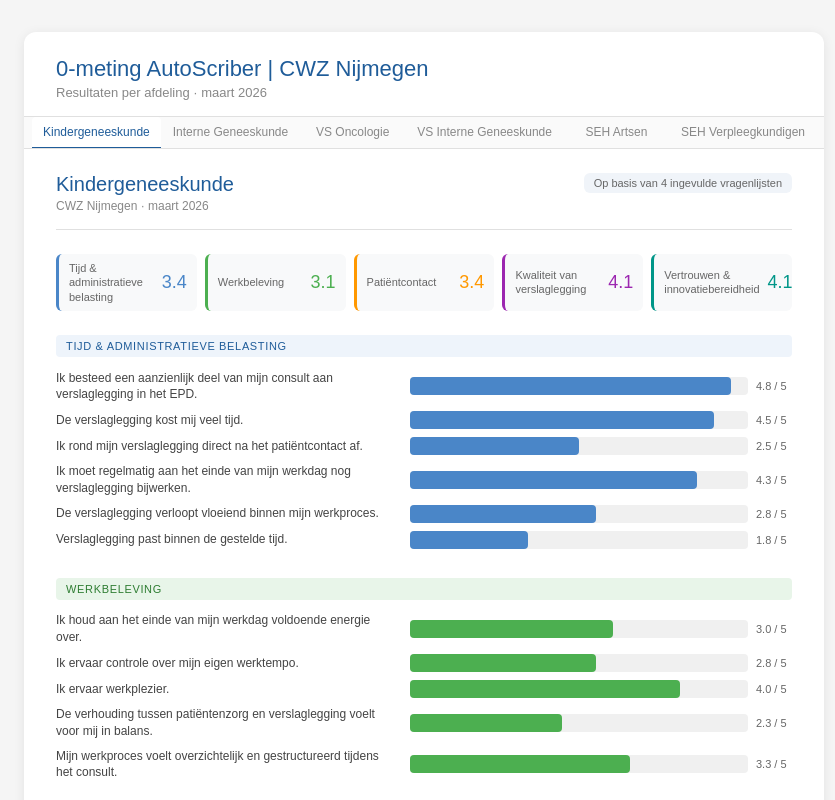
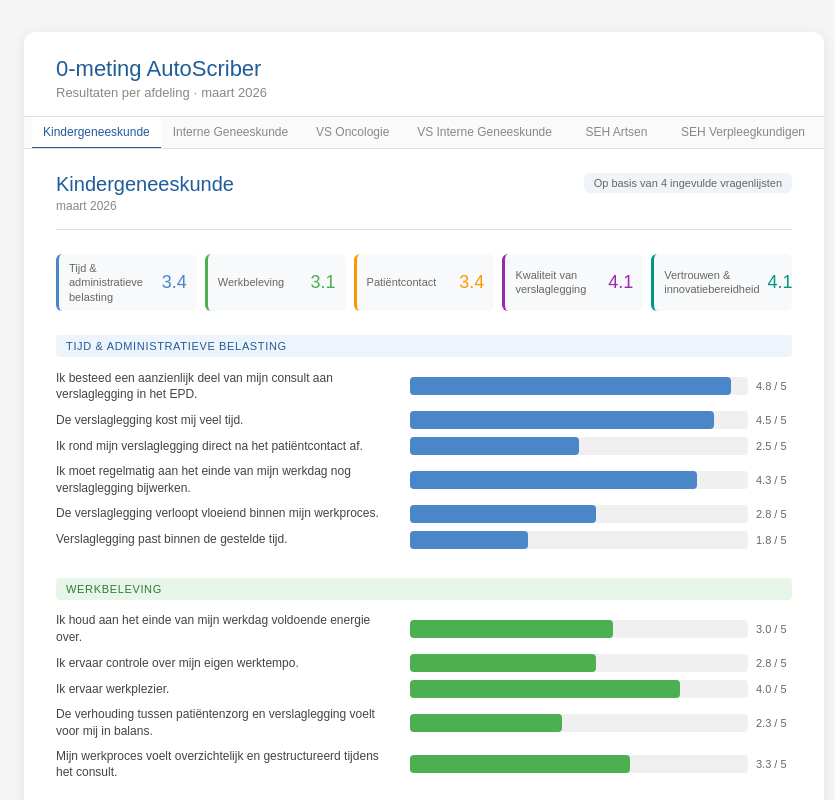
Before and after one commit to pieternijhuis/Uitslagen-0-meting-AutoScriber, a plain HTML site: page index.html in a window 1280 px wide. Shown: the top 800 px of the page, without its empty margins (216-1051 px from the left). Drawn offline with Linux system fonts and the light colour scheme.

Commit message:
Update index.html

```diff
--- a/index.html
+++ b/index.html
@@ -3,7 +3,7 @@
 <head>
   <meta charset="UTF-8">
   <meta name="viewport" content="width=device-width, initial-scale=1.0">
-  <title>0-meting AutoScriber – CWZ Nijmegen</title>
+  <title>0-meting AutoScriber</title>
   <style>
     * { box-sizing: border-box; margin: 0; padding: 0; }
     body { font-family: Arial, sans-serif; background: #f5f5f5; color: #1a1a1a; padding: 2rem; }
@@ -53,7 +53,7 @@
 <body>
   <div class="container">
     <div class="top-header">
-      <div class="top-title">0-meting AutoScriber | CWZ Nijmegen</div>
+      <div class="top-title">0-meting AutoScriber</div>
       <div class="top-meta">Resultaten per afdeling &middot; maart 2026</div>
     </div>
     <div class="tabs">
@@ -68,7 +68,7 @@
       <div class="dash-header">
         <div class="dash-badge">Op basis van 4 ingevulde vragenlijsten</div>
         <div class="dash-title">Kindergeneeskunde</div>
-        <div class="dash-meta">CWZ Nijmegen &middot; maart 2026</div>
+        <div class="dash-meta">maart 2026</div>
       </div>
       <div class="summary-grid">
         <div class="summary-card" style="border-left-color:#4A86C8;"><div class="summary-label">Tijd &amp; administratieve belasting</div><div class="summary-value" style="color:#4A86C8;">3.4</div></div>
@@ -120,7 +120,7 @@
       <div class="dash-header">
         <div class="dash-badge">Op basis van 6 ingevulde vragenlijsten</div>
         <div class="dash-title">Interne Geneeskunde</div>
-        <div class="dash-meta">CWZ Nijmegen &middot; maart 2026</div>
+        <div class="dash-meta">maart 2026</div>
       </div>
       <div class="summary-grid">
         <div class="summary-card" style="border-left-color:#4A86C8;"><div class="summary-label">Tijd &amp; administratieve belasting</div><div class="summary-value" style="color:#4A86C8;">3.7</div></div>
@@ -172,7 +172,7 @@
       <div class="dash-header">
         <div class="dash-badge">Op basis van 2 ingevulde vragenlijsten</div>
         <div class="dash-title">VS Oncologie</div>
-        <div class="dash-meta">CWZ Nijmegen &middot; maart 2026</div>
+        <div class="dash-meta">maart 2026</div>
       </div>
       <div class="summary-grid">
         <div class="summary-card" style="border-left-color:#4A86C8;"><div class="summary-label">Tijd &amp; administratieve belasting</div><div class="summary-value" style="color:#4A86C8;">3.6</div></div>
@@ -224,7 +224,7 @@
       <div class="dash-header">
         <div class="dash-badge">Op basis van 4 ingevulde vragenlijsten</div>
         <div class="dash-title">VS Interne Geneeskunde</div>
-        <div class="dash-meta">CWZ Nijmegen &middot; maart 2026</div>
+        <div class="dash-meta">maart 2026</div>
       </div>
       <div class="summary-grid">
         <div class="summary-card" style="border-left-color:#4A86C8;"><div class="summary-label">Tijd &amp; administratieve belasting</div><div class="summary-value" style="color:#4A86C8;">3.3</div></div>
@@ -276,7 +276,7 @@
       <div class="dash-header">
         <div class="dash-badge">Op basis van 3 ingevulde vragenlijsten</div>
         <div class="dash-title">SEH Artsen</div>
-        <div class="dash-meta">CWZ Nijmegen &middot; maart 2026</div>
+        <div class="dash-meta">maart 2026</div>
       </div>
       <div class="summary-grid">
         <div class="summary-card" style="border-left-color:#4A86C8;"><div class="summary-label">Tijd &amp; administratieve belasting</div><div class="summary-value" style="color:#4A86C8;">3.6</div></div>
@@ -333,7 +333,7 @@
       <div class="dash-header">
         <div class="dash-badge">Op basis van 2 ingevulde vragenlijsten</div>
         <div class="dash-title">SEH Verpleegkundigen</div>
-        <div class="dash-meta">CWZ Nijmegen &middot; maart 2026</div>
+        <div class="dash-meta">maart 2026</div>
       </div>
       <div class="summary-grid">
         <div class="summary-card" style="border-left-color:#4A86C8;"><div class="summary-label">Tijd &amp; administratieve belasting</div><div class="summary-value" style="color:#4A86C8;">3.1</div></div>
```
